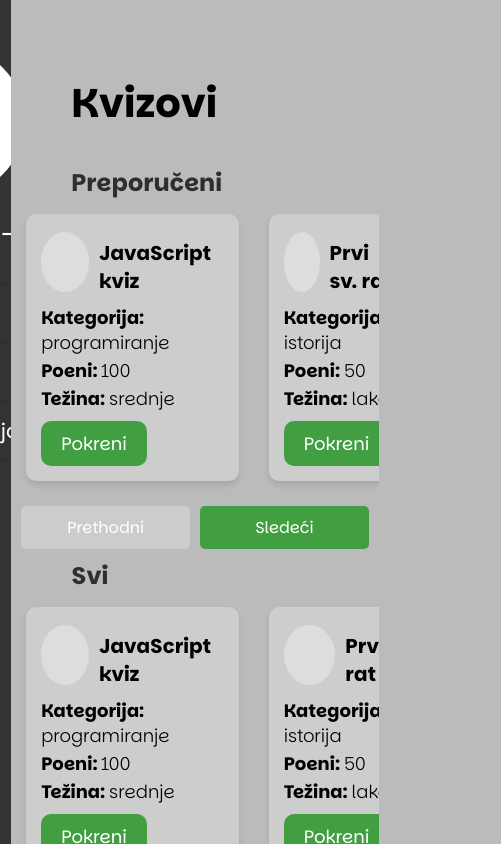
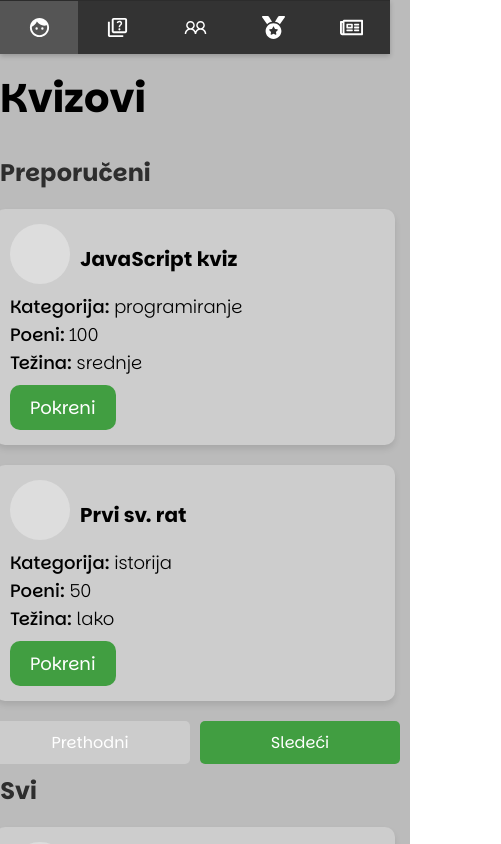
Before and after one commit to DarisMavric/HZS-Domaci, a React (Create React App) app in the folder client/: page / in a window 390 px wide. Shown: the whole page, 501 px wide, since content can reach past the window. Built offline with nearby package versions, Linux system fonts and the light colour scheme; no server answers; the HTML template or start-up script is replaced by a standard one.

Commit message:
responsive main

```diff
--- /dev/null
+++ b/client/src/components/Sidebar/ResponsiveNav.jsx
@@ -0,0 +1,33 @@
+import React from "react";
+import "./Sidebar.css";
+import { MdFace } from "react-icons/md";
+import { MdOutlineQuiz } from "react-icons/md";
+import { LiaUserFriendsSolid } from "react-icons/lia";
+import { FaMedal } from "react-icons/fa";
+import { FaRegNewspaper } from "react-icons/fa";
+
+const ResponsiveNav = () => {
+  return (
+    <div className="responsive-nav">
+      <ul>
+        <li>
+          <MdFace />
+        </li>
+        <li>
+          <MdOutlineQuiz />
+        </li>
+        <li>
+          <LiaUserFriendsSolid />
+        </li>
+        <li>
+          <FaMedal />
+        </li>
+        <li className="news-li">
+          <FaRegNewspaper />
+        </li>
+      </ul>
+    </div>
+  );
+};
+
+export default ResponsiveNav;
--- a/client/src/components/Sidebar/Sidebar.css
+++ b/client/src/components/Sidebar/Sidebar.css
@@ -31,6 +31,7 @@
   margin-top: 10px;
   font-size: 25px;
   cursor: pointer;
+  color: white;
 }
 
 .username:hover {
@@ -48,7 +49,7 @@ ul {
 ul li {
   padding: 15px;
   cursor: pointer;
-  font-size: 20px;
+  font-size: 23px;
   border-top: 1px solid rgb(44, 44, 44);
 }
 
@@ -59,3 +60,35 @@ ul li:hover {
 .o3 {
   border-bottom: 1px solid rgb(44, 44, 44);
 }
+
+/* responsive */
+
+.responsive-nav ul {
+  display: flex;
+  justify-content: center;
+  align-items: center;
+  background-color: #333333;
+  color: white;
+}
+
+.responsive-nav ul li {
+  width: 25%;
+  display: flex;
+  justify-content: center;
+}
+
+.responsive-nav ul .news-li {
+  display: none;
+}
+
+@media screen and (max-width: 900px) {
+  .responsive-nav ul li {
+    width: 20%;
+  }
+
+  .responsive-nav ul .news-li {
+    display: block;
+    display: flex;
+    justify-content: center;
+  }
+}
--- a/client/src/components/Sidebar/Sidebar.jsx
+++ b/client/src/components/Sidebar/Sidebar.jsx
@@ -14,7 +14,7 @@ const Sidebar = () => {
 
       <div className="middle">
         <ul>
-          <li onClick={() => navigate("/")}>Kvizovi</li>
+          <li>Kvizovi</li>
           <li>Prijatelji</li>
           <li className="o3">Takmicenja</li>
         </ul>
--- a/client/src/pages/Home/Home.css
+++ b/client/src/pages/Home/Home.css
@@ -9,6 +9,10 @@
 
 ::-webkit-scrollbar-track {
   background: rgb(187, 187, 187);
+}
+
+.responsive-nav-div {
+  display: none;
 }
 
 .home-div {
@@ -66,6 +70,7 @@
   padding: 15px;
   box-shadow: 0 4px 6px rgba(0, 0, 0, 0.1);
   margin: 5px;
+  color: black;
 }
 
 .up-quiz {
@@ -85,6 +90,7 @@
   font-weight: bold;
   font-size: 20px;
   margin-top: 10px;
+  color: black;
 }
 
 .down-quiz {
@@ -96,9 +102,10 @@
 .category-p,
 .points-p,
 .difficulty-p {
-  font-weight: bold;
+  font-weight: 500;
   font-size: 18px;
   margin-top: 3px;
+  color: black;
 }
 
 .category-p span,
@@ -148,3 +155,70 @@
   background-color: #ccc;
   cursor: not-allowed;
 }
+
+/* News */
+
+.news {
+  padding: 80px 25px;
+}
+
+/* Responsive */
+
+@media screen and (max-width: 1023px) {
+  .sidebar-div {
+    display: none;
+  }
+
+  .responsive-nav-div {
+    display: block;
+    position: fixed;
+    top: 0;
+    left: 0;
+    width: 100%;
+    z-index: 1000;
+    background-color: white;
+    box-shadow: 0 2px 5px rgba(0, 0, 0, 0.2);
+  }
+
+  .main-div {
+    width: 70%;
+  }
+
+  .news-div {
+    width: 30%;
+  }
+}
+
+@media screen and (max-width: 900px) {
+  .news-div {
+    display: none;
+  }
+
+  .main-div {
+    width: 100%;
+  }
+}
+
+@media screen and (max-width: 600px) {
+  .preporuceni-kvizovi,
+  .svi-kvizovi {
+    display: block;
+  }
+
+  .preporuceni-kvizovi .quiz,
+  .svi-kvizovi .quiz {
+    margin-top: 20px;
+  }
+
+  .main {
+    padding: 50px 10px;
+  }
+
+  .main h1 {
+    padding: 20px 10px;
+  }
+
+  .preporuceni {
+    margin: 10px;
+  }
+}
--- a/client/src/pages/Home/Home.jsx
+++ b/client/src/pages/Home/Home.jsx
@@ -3,6 +3,7 @@ import "./Home.css";
 import Sidebar from "../../components/Sidebar/Sidebar";
 import Main from "./Main";
 import News from "./News";
+import ResponsiveNav from "../../components/Sidebar/ResponsiveNav";
 
 const Home = () => {
   return (
@@ -10,9 +11,15 @@ const Home = () => {
       <div className="sidebar-div">
         <Sidebar />
       </div>
+
+      <div className="responsive-nav-div">
+        <ResponsiveNav />
+      </div>
+
       <div className="main-div">
         <Main />
       </div>
+
       <div className="news-div">
         <News />
       </div>
--- a/client/src/pages/Home/Main.jsx
+++ b/client/src/pages/Home/Main.jsx
@@ -1,10 +1,29 @@
-import React, { useState } from "react";
+import React, { useEffect, useState } from "react";
 
 const Main = () => {
   const [currentPage, setCurrentPage] = useState(0);
   const itemsPerPage = 2;
 
   const zanimanja = ["programiranje", "matematika", "istorija"];
+
+  useEffect(async () => {
+    const url = "https://tech-news3.p.rapidapi.com/venturebeat";
+    const options = {
+      method: "GET",
+      headers: {
+        "x-rapidapi-key": "3b4527075cmsh79523ddacf39cecp16c169jsn87d2fcb4ebd0",
+        "x-rapidapi-host": "tech-news3.p.rapidapi.com",
+      },
+    };
+
+    try {
+      const response = await fetch(url, options);
+      const result = await response.text();
+      console.log(result);
+    } catch (error) {
+      console.error(error);
+    }
+  }, []);
 
   const preporuceniKvizovi = [
     {
@@ -78,7 +97,7 @@ const Main = () => {
                   Kategorija: <span>{kviz.category}</span>
                 </p>
                 <p className="points-p">
-                  Poeni: <span>{kviz.points}</span>
+                  Poeni: <span> {"" + kviz.points}</span>
                 </p>
                 <p className="difficulty-p">
                   Težina: <span>{kviz.difficulty}</span>
--- a/client/src/pages/Home/News.jsx
+++ b/client/src/pages/Home/News.jsx
@@ -1,7 +1,11 @@
 import React from "react";
 
 const News = () => {
-  return <div className="news"></div>;
+  return (
+    <div className="news">
+      <h1 className="news-h1">Novosti</h1>
+    </div>
+  );
 };
 
 export default News;
```
